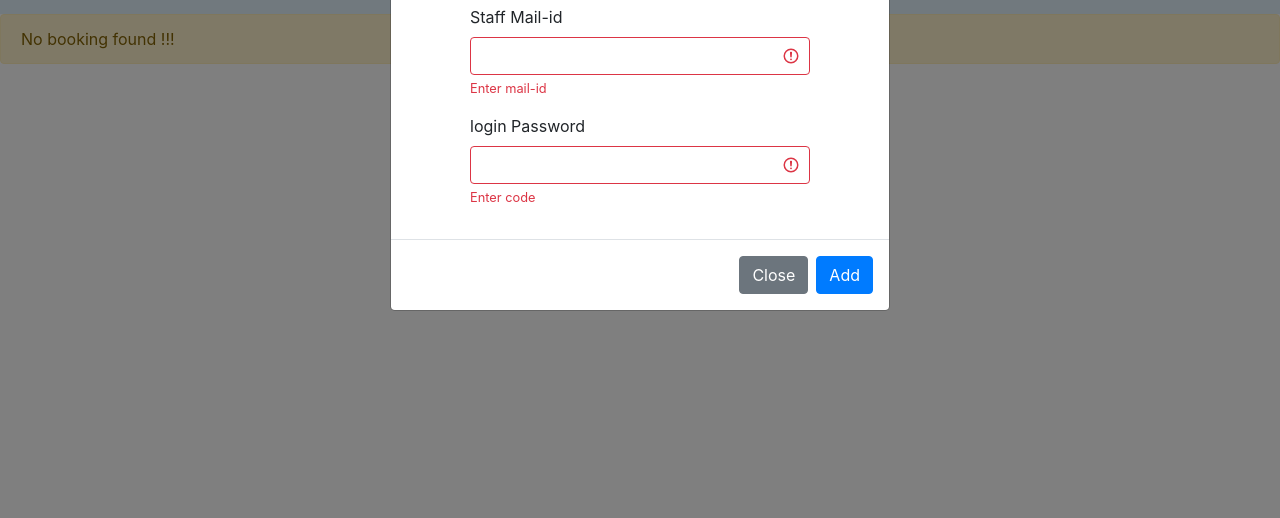
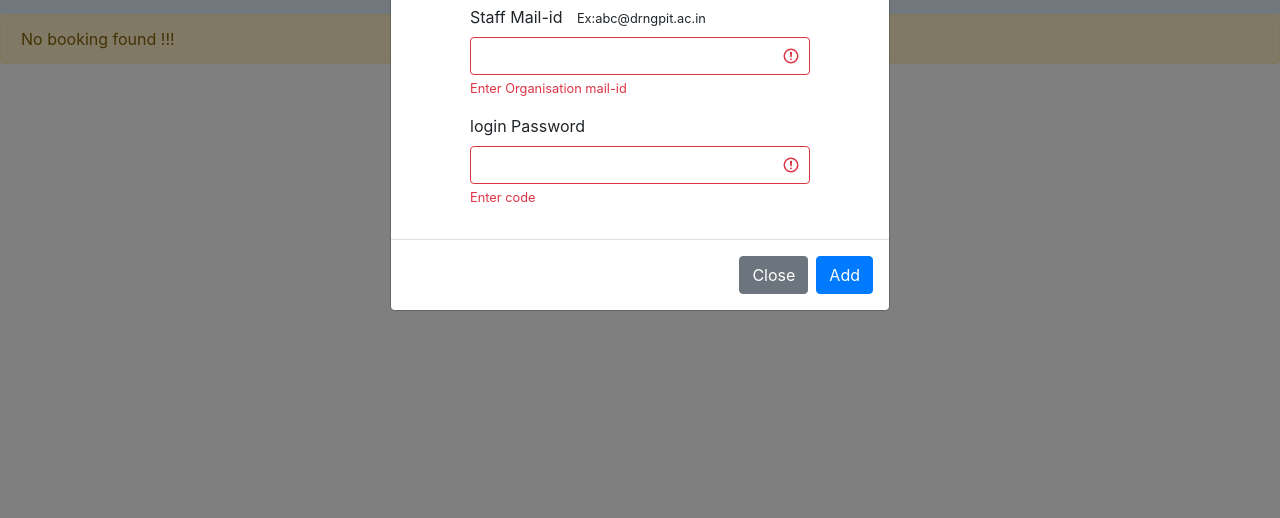
Before and after one commit to Hariharan0007/function-requirement-form-django-drngpit, a Django app: page /ap/ in a window 1280 px wide, after a click on "Add others". Shown: the part 282-800 px from the top of the page. Run offline with Django 4.2, Linux system fonts and the light colour scheme; data that the repository does not hold is empty.

Commit message:
Bug fixed

```diff
--- a/function_form/website/templates/admin.html
+++ b/function_form/website/templates/admin.html
@@ -122,9 +122,9 @@
         <div class="container-sm">
           {% csrf_token %}
         <div class="mx-5 mb-3">
-          <label for="add_staff_mail_id" class="form-label">Staff Mail-id</label>
-          <input type="email" class="form-control" name="add_staff_mail_id" id="add_staff_mail_id" required>
-          <div class="invalid-feedback">Enter mail-id</div>
+          <label for="add_staff_mail_id" class="form-label">Staff Mail-id<small>&nbsp;&nbsp;&nbsp; Ex:abc@drngpit.ac.in</small></label>
+          <input type="email" class="form-control" name="add_staff_mail_id" id="add_staff_mail_id" pattern=".+@drngpit\.ac\.in" required>
+          <div class="invalid-feedback">Enter Organisation mail-id</div>
         </div>
 
           <div class="mx-5 mb-3">
--- a/function_form/website/templates/login_form.html
+++ b/function_form/website/templates/login_form.html
@@ -141,9 +141,9 @@
             {% csrf_token %}
             <div class="mb-3">
               <label for="staff_mail_id" class="for">Enter mail id</label>
-              <input type="email" class="form-control mb-3" Name="staff_mail_id" required>
+              <input type="email" class="form-control mb-3" Name="staff_mail_id" pattern=".+@drngpit\.ac\.in" required>
               <div class="valid-feedback">Looks good!</div>
-              <div class="invalid-feedback">Enter mail id</div>
+              <div class="invalid-feedback">Enter your organisational mail id</div>
             </div>
             <div class="mb-3">
               <label for="old_password" class="for">Enter old password</label>
--- a/function_form/website/views.py
+++ b/function_form/website/views.py
@@ -470,7 +470,7 @@ def add_new(request):
                 )
                 add_staff_reg.save()
                 body = "You were successfully added to function form user,Your code is " + staff_code +".Change this to your own custom password in your first login."
-                send_mail(sender=staff_mail,func_name="Nil",msg_subject="Function form - Successfully added",msg_body=body,msg_attachment="No")
+                send_mail(sender=staff_mail,func_name="Nil",msg_subject="Function form - Successfully added",msg_body=body,msg_attachment="No",func_date="")
                 mailid = request.POST.get('mail_id')
                 print(mailid)
                 func_list = function_list()
```
Also changed, not shown: function_form/db.sqlite3.
